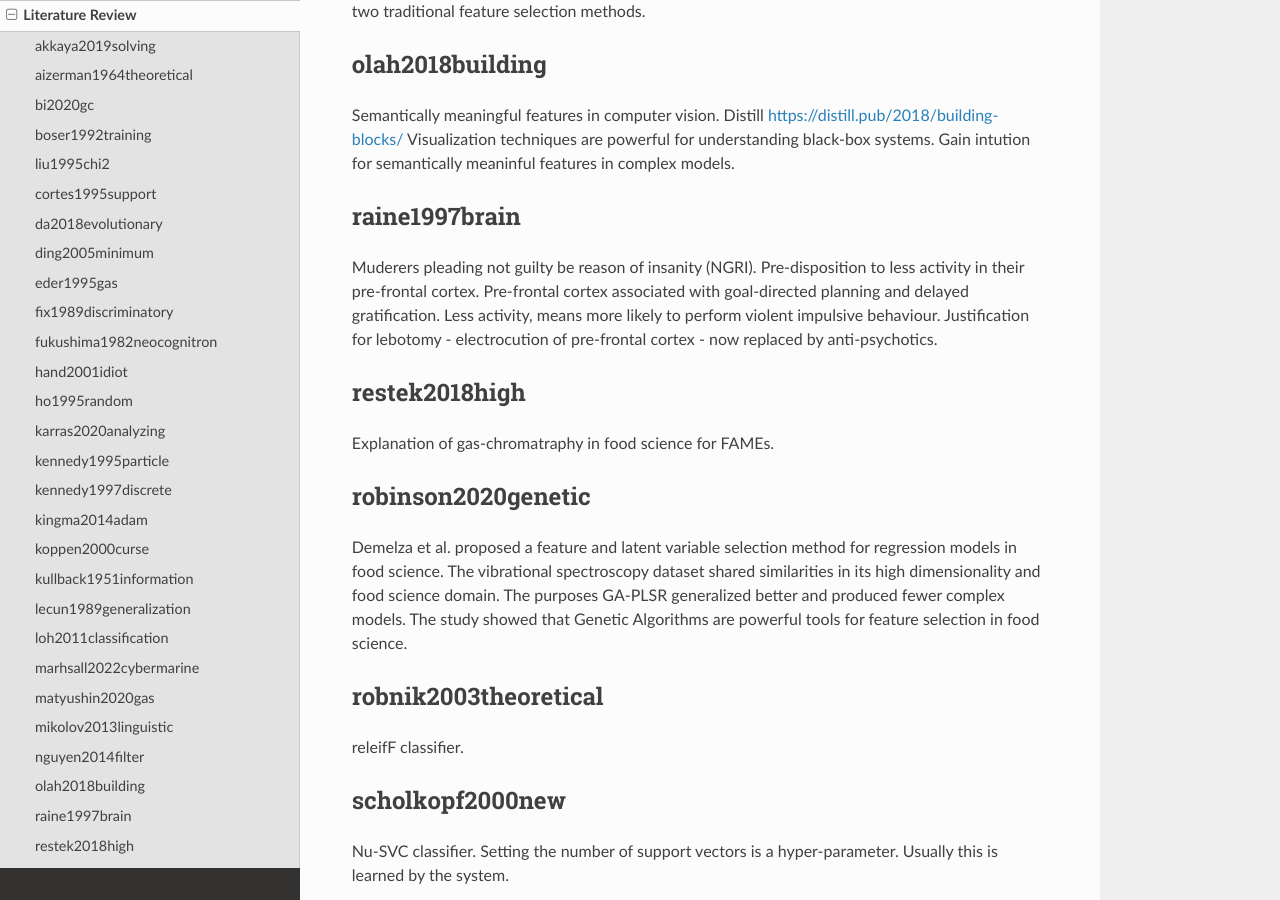
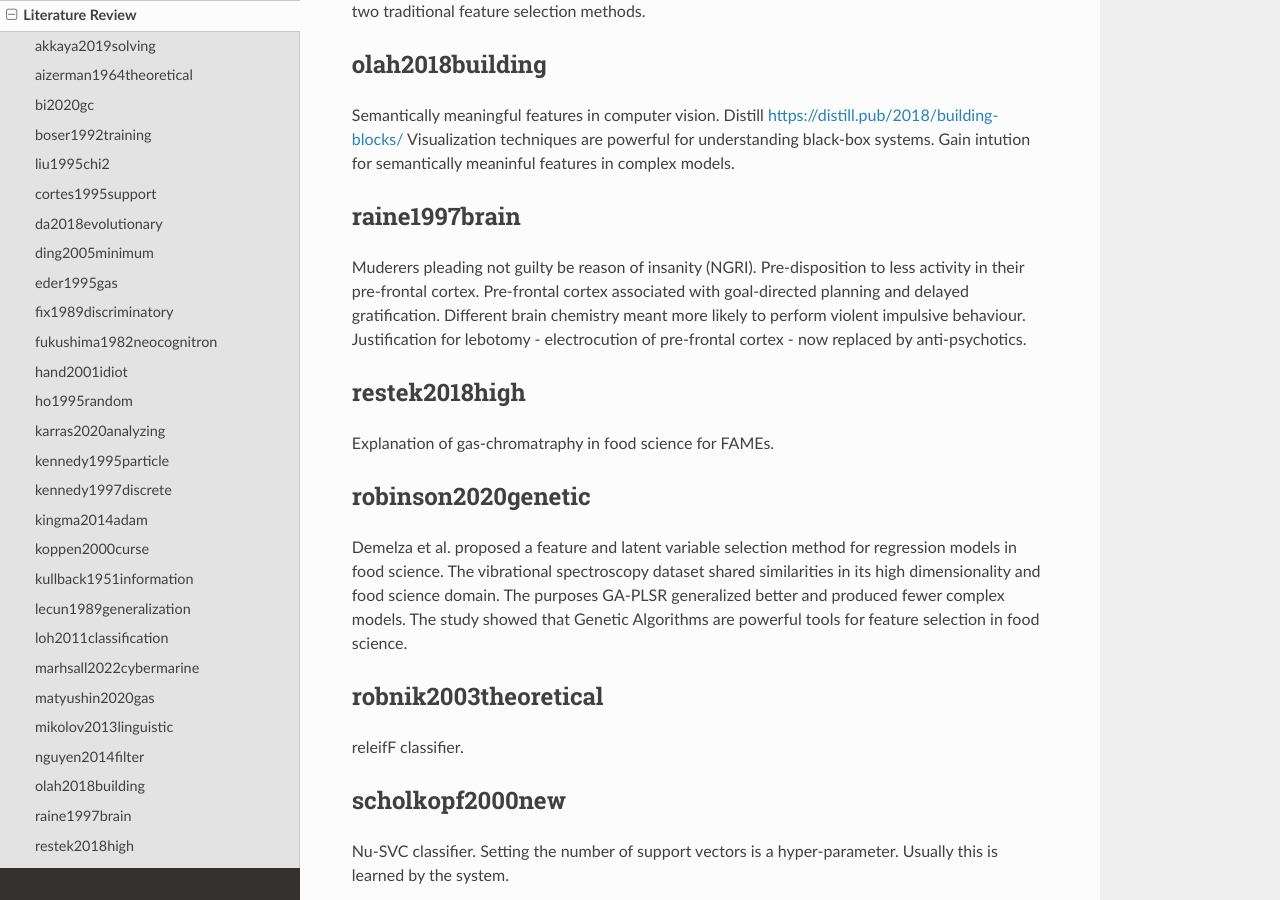
Before and after one commit to woodRock/fishy-business, a Sphinx documentation site: the page built from docs/source/papers.rst, in a window 1280 px wide and 900 px high, scrolled down 3648 px. Built offline with Sphinx 7.4.7 and the Read the Docs theme 2.0.0, drawn with Linux system fonts in a browser that asks for light colours.

Commit message:
fix notes

```diff
--- a/docs/source/papers.rst
+++ b/docs/source/papers.rst
@@ -159,7 +159,7 @@ raine1997brain
 Muderers pleading not guilty be reason of insanity (NGRI).
 Pre-disposition to less activity in their pre-frontal cortex.
 Pre-frontal cortex associated with goal-directed planning and delayed gratification.
-Less activity, means more likely to perform violent impulsive behaviour.
+Different brain chemistry meant more likely to perform violent impulsive behaviour.
 Justification for lebotomy - electrocution of pre-frontal cortex - now replaced by anti-psychotics.
 
 restek2018high
```
